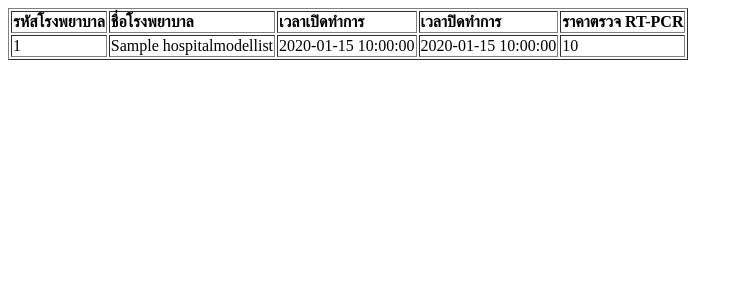
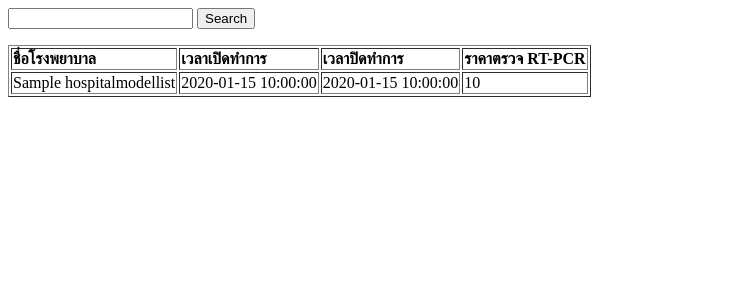
Before and after one commit to nutnareexx/ITM_G10, a PHP site: template views/hospital/indexhospital.php in a window 1280 px wide. Shown: the top 300 px of the page, without its empty margins (0-743 px from the left). Run offline with PHP 8.4, Linux system fonts and the light colour scheme; the template is opened without the code that fills it: most values are stand-ins (such as "Sample title", 1, 10 or a date in 2020).

Commit message:
Update indexhospital.php

```diff
--- a/views/hospital/indexhospital.php
+++ b/views/hospital/indexhospital.php
@@ -1,13 +1,17 @@
+<form method="get" action="">
+    <input type="text" name="key">
+    <input type="hidden" name="controller" value="hospital"/>
+    <button type="submit" name="action" value="search">
+Search</button>
+</body></form></html>
 <table border = 1>
-<tr> <td><b>รหัสโรงพยาบาล</td>
-<td><b>ชื่อโรงพยาบาล</td>
+<tr> <td><b>ชื่อโรงพยาบาล</td>
 <td><b>เวลาเปิดทำการ</td>
 <td><b>เวลาปิดทำการ</td>
 <td><b>ราคาตรวจ RT-PCR</td>
 <?php foreach( $hospitalmodellist as  $hospitallist)
 {
-    echo "<tr> <td>$hospitallist->Hid</td>
-    <td>$hospitallist->H_name</td>
+    echo "<tr> <td>$hospitallist->H_name</td>
     <td>$hospitallist->H_time_open</td>
     <td>$hospitallist->H_time_close</td>
     <td>$hospitallist->H_price</td>
```
